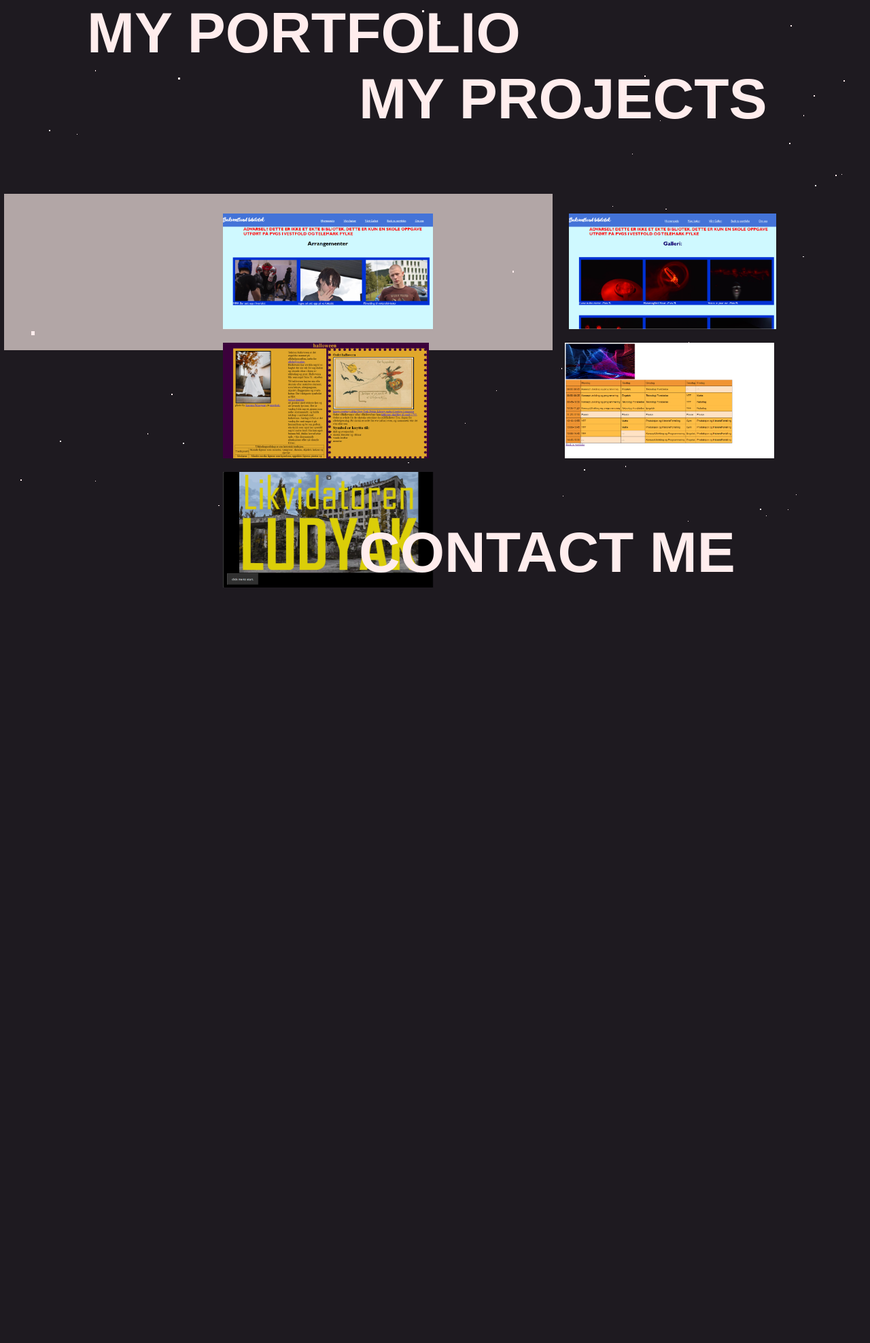
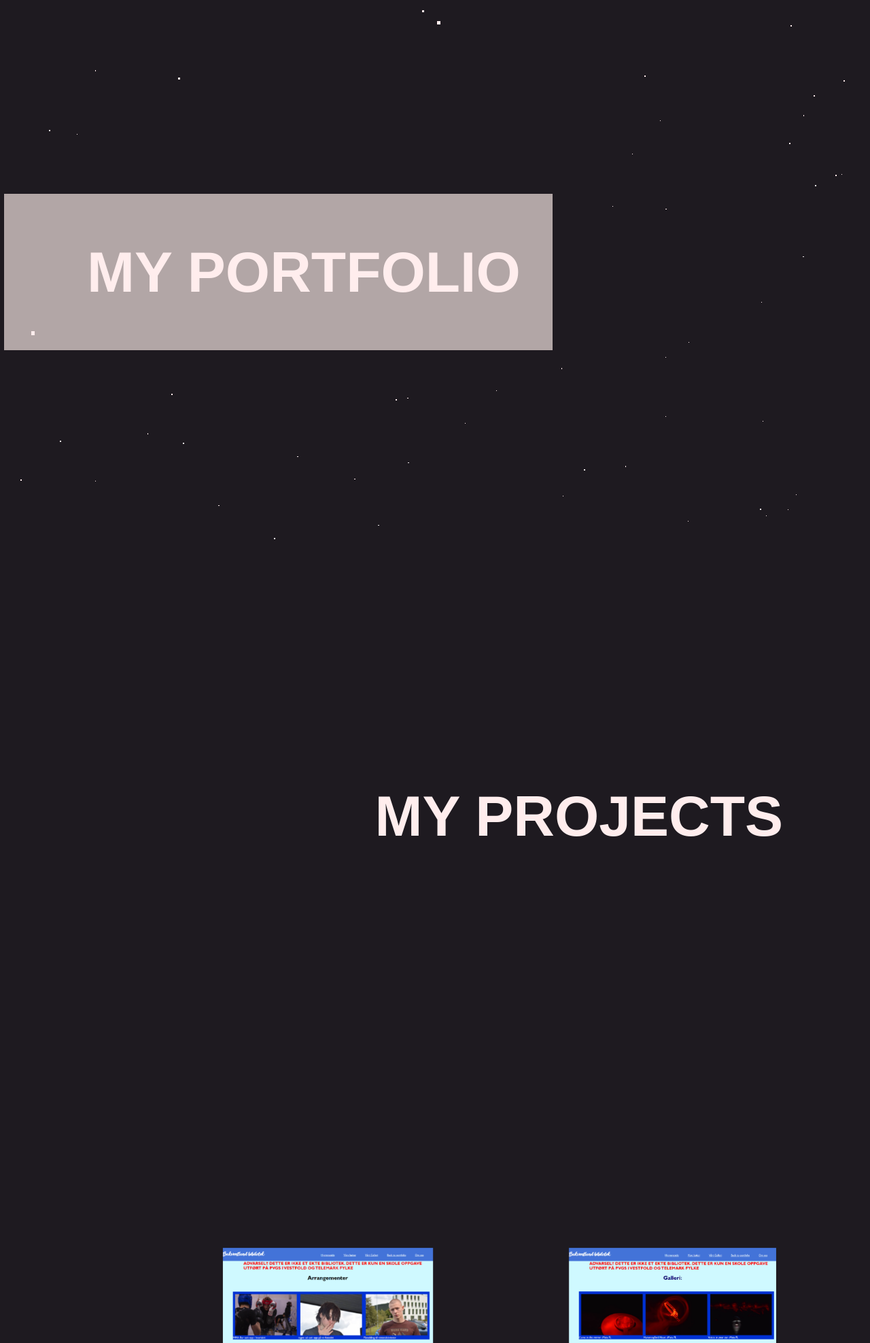
Before and after one commit to Mats-Florell/Portfolio, a PHP site: page / in a window 1280 px wide. Shown: the top 1975 px of the page at 68% size. Before the commit the page ends 864 px from the top, so only its background shows below. Run offline with PHP 8.4, Linux system fonts and the light colour scheme.

Commit message:
Update style.css

```diff
--- a/style.css
+++ b/style.css
@@ -21,6 +21,7 @@ html
 {
     display: flex;
     align-items: center;
+    height: 100vh;
     position: relative;
     font-family: 'Cabin', sans-serif;
     color: #ffeded;
@@ -31,6 +32,10 @@ html
     will-change: transform;
 }
 
+section:nth-child(odd)
+{
+    justify-content: flex-end;
+}
 
 
 #img1{
```
